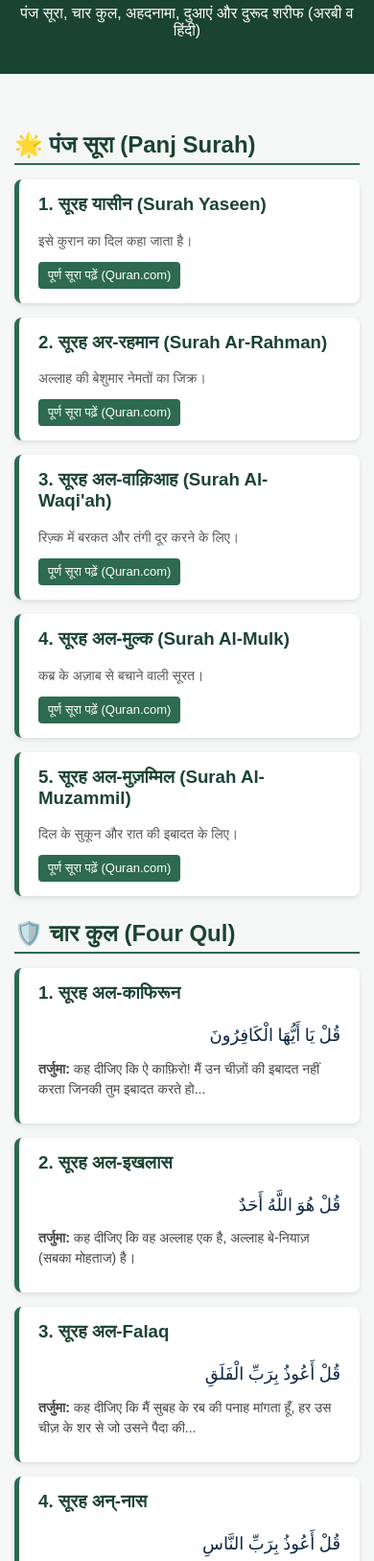
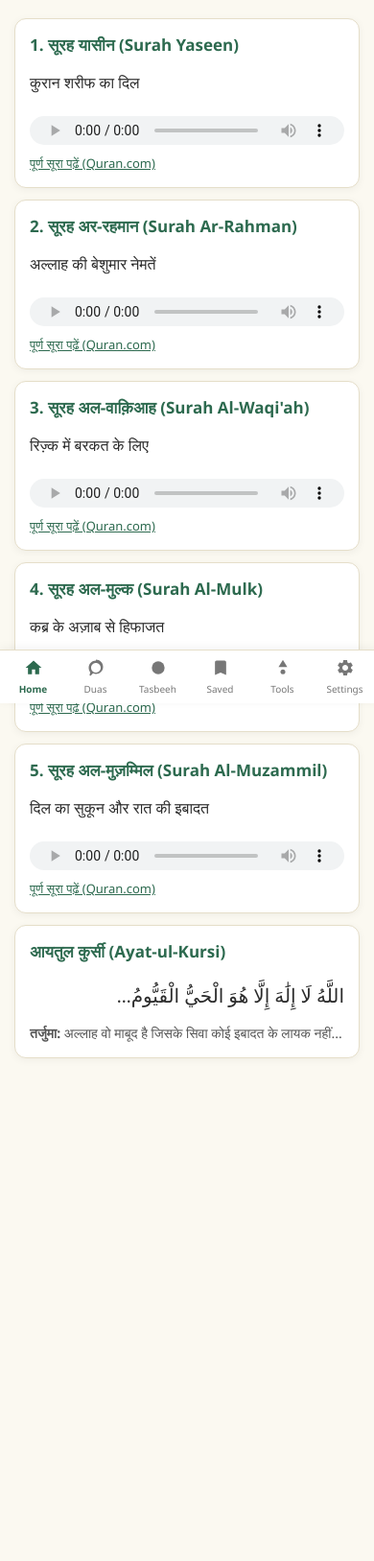
Before and after one commit to iqbalmansuri49891-a11y/Iqbal-App-Panj-Surah, a plain HTML site: page index.html in a window 390 px wide. Shown: the part 111-1738 px from the top of the page at 96% size. After the commit the page ends 1304 px from the top, so only its background shows below. Drawn offline with Linux system fonts and the light colour scheme.

Commit message:
Enhance index.html with styling and dark mode
Updated title and improved styling for better readability. Added dark mode support and enhanced layout for cards and navigation.

```diff
--- a/index.html
+++ b/index.html
@@ -3,206 +3,362 @@
 <head>
     <meta charset="UTF-8">
     <meta name="viewport" content="width=device-width, initial-scale=1.0">
-    <title>Iqbal App Panj Surah & Duas</title>
+    <title>Iqbal App - Panj Surah & Duas</title>
     <style>
+        :root {
+            --bg-color: #fbf9f1;
+            --card-bg: #ffffff;
+            --text-color: #2b2b2b;
+            --primary-color: #1b4332;
+            --accent-color: #2d6a4f;
+            --nav-bg: #ffffff;
+            --border-color: #e5dec9;
+        }
+        body.dark-mode {
+            --bg-color: #121212;
+            --card-bg: #1e1e1e;
+            --text-color: #e0e0e0;
+            --primary-color: #52b788;
+            --accent-color: #40916c;
+            --nav-bg: #181818;
+            --border-color: #333333;
+        }
         body {
-            font-family: Arial, sans-serif;
-            background-color: #f4f7f6;
+            font-family: 'Segoe UI', Tahoma, Geneva, Verdana, sans-serif;
+            background-color: var(--bg-color);
+            color: var(--text-color);
             margin: 0;
-            padding: 0;
-            color: #333;
+            padding-bottom: 75px;
+            transition: background 0.3s, color 0.3s;
         }
         header {
-            background-color: #1b4332;
+            background-color: var(--primary-color);
             color: white;
+            padding: 15px;
+            text-align: center;
+            position: sticky;
+            top: 0;
+            z-index: 100;
+            box-shadow: 0 2px 5px rgba(0,0,0,0.1);
+        }
+        header h1 {
+            margin: 0;
+            font-size: 20px;
+        }
+        .container {
+            max-width: 600px;
+            margin: 15px auto;
+            padding: 0 15px;
+        }
+        .tab-content {
+            display: none;
+        }
+        .tab-content.active {
+            display: block;
+        }
+        .card {
+            background: var(--card-bg);
+            padding: 15px;
+            margin-bottom: 12px;
+            border-radius: 12px;
+            box-shadow: 0 2px 8px rgba(0,0,0,0.05);
+            border: 1px solid var(--border-color);
+        }
+        .card h3 {
+            margin-top: 0;
+            color: var(--accent-color);
+            font-size: 17px;
+        }
+        .arabic {
+            font-size: 20px;
+            text-align: right;
+            direction: rtl;
+            margin: 10px 0;
+            color: var(--text-color);
+            font-family: 'Amiri', serif;
+            line-height: 1.8;
+        }
+        .translation {
+            font-size: 14px;
+            color: #555;
+            margin-top: 5px;
+            line-height: 1.5;
+        }
+        body.dark-mode .translation {
+            color: #bbb;
+        }
+        /* 6-Item Bottom Navigation Bar */
+        .nav-bar {
+            position: fixed;
+            bottom: 0;
+            left: 0;
+            width: 100%;
+            background: var(--nav-bg);
+            display: flex;
+            justify-content: space-around;
+            padding: 8px 2px;
+            border-top: 1px solid var(--border-color);
+            box-shadow: 0 -2px 10px rgba(0,0,0,0.05);
+            z-index: 1000;
+        }
+        .nav-item {
+            text-align: center;
+            color: #777;
+            text-decoration: none;
+            font-size: 10px;
+            cursor: pointer;
+            flex: 1;
+        }
+        .nav-item.active {
+            color: var(--accent-color);
+            font-weight: bold;
+        }
+        .nav-item svg {
+            width: 20px;
+            height: 20px;
+            fill: currentColor;
+            margin-bottom: 2px;
+        }
+        /* Tasbeeh Counter */
+        .tasbeeh-box {
             text-align: center;
             padding: 20px;
         }
-        .container {
-            max-width: 600px;
+        .counter-circle {
+            width: 150px;
+            height: 150px;
+            border-radius: 50%;
+            background: var(--accent-color);
+            color: white;
+            display: flex;
+            flex-direction: column;
+            justify-content: center;
+            align-items: center;
             margin: 20px auto;
-            padding: 15px;
+            cursor: pointer;
+            box-shadow: 0 4px 15px rgba(0,0,0,0.2);
+            user-select: none;
         }
-        .section-title {
-            color: #1b4332;
-            border-bottom: 2px solid #2d6a4f;
-            padding-bottom: 5px;
-            margin-top: 25px;
-            margin-bottom: 15px;
+        .counter-circle h1 {
+            margin: 0;
+            font-size: 40px;
         }
-        .card {
-            background: white;
-            padding: 15px 20px;
-            margin-bottom: 15px;
-            border-radius: 8px;
-            box-shadow: 0 2px 5px rgba(0,0,0,0.1);
-            border-left: 5px solid #2d6a4f;
-        }
-        .card h3 {
-            margin-top: 0;
-            color: #1b4332;
-        }
-        .arabic {
-            font-size: 18px;
-            color: #0b2545;
-            text-align: right;
-            direction: rtl;
-            margin: 10px 0;
-            font-family: 'Amiri', serif, Arial;
-            line-height: 1.6;
-        }
-        .hindi-meaning {
-            font-size: 14px;
-            color: #444;
-            margin-bottom: 10px;
-            line-height: 1.5;
-        }
-        .card p {
-            margin-bottom: 8px;
-            color: #555;
+        .btn-reset {
+            background: #d90429;
+            color: white;
+            border: none;
+            padding: 8px 16px;
+            border-radius: 6px;
+            cursor: pointer;
             font-size: 14px;
         }
-        .btn {
-            display: inline-block;
-            margin-top: 5px;
-            padding: 6px 10px;
-            background-color: #2d6a4f;
-            color: white;
-            text-decoration: none;
-            border-radius: 4px;
-            font-size: 13px;
+        .setting-row {
+            display: flex;
+            justify-content: space-between;
+            align-items: center;
+            padding: 12px 0;
+            border-bottom: 1px solid var(--border-color);
         }
-        .btn:hover {
-            background-color: #1b4332;
+        audio {
+            width: 100%;
+            margin-top: 8px;
+            height: 30px;
         }
     </style>
 </head>
 <body>
 
     <header>
-        <h2>📖 Iqbal App Panj Surah & Duas</h2>
-        <p>पंज सूरा, चार कुल, अहदनामा, दुआएं और दुरूद शरीफ (अरबी व हिंदी)</p>
+        <h1 id="app-title">📖 Iqbal App - Panj Surah</h1>
     </header>
 
     <div class="container">
 
-        <h2 class="section-title">🌟 पंज सूरा (Panj Surah)</h2>
+        <!-- PAGE 1: HOME -->
+        <div id="home-tab" class="tab-content active">
+            <h2>🌟 The Noble Five & Surahs</h2>
 
             <div class="card">
                 <h3>1. सूरह यासीन (Surah Yaseen)</h3>
-            <p>इसे कुरान का दिल कहा जाता है।</p>
-            <a href="https://quran.com/36" target="_blank" class="btn">पूर्ण सूरा पढ़ें (Quran.com)</a>
+                <p>कुरान शरीफ का दिल</p>
+                <audio controls><source src="https://server8.mp3quran.net/afs/036.mp3" type="audio/mpeg"></audio>
+                <a href="https://quran.com/36" target="_blank" style="color:var(--accent-color); font-size:13px; display:inline-block; margin-top:5px;">पूर्ण सूरा पढ़ें (Quran.com)</a>
             </div>
 
             <div class="card">
                 <h3>2. सूरह अर-रहमान (Surah Ar-Rahman)</h3>
-            <p>अल्लाह की बेशुमार नेमतों का जिक्र।</p>
-            <a href="https://quran.com/55" target="_blank" class="btn">पूर्ण सूरा पढ़ें (Quran.com)</a>
+                <p>अल्लाह की बेशुमार नेमतें</p>
+                <audio controls><source src="https://server8.mp3quran.net/afs/055.mp3" type="audio/mpeg"></audio>
+                <a href="https://quran.com/55" target="_blank" style="color:var(--accent-color); font-size:13px; display:inline-block; margin-top:5px;">पूर्ण सूरा पढ़ें (Quran.com)</a>
             </div>
 
             <div class="card">
                 <h3>3. सूरह अल-वाक़िआह (Surah Al-Waqi'ah)</h3>
-            <p>रिज़्क में बरकत और तंगी दूर करने के लिए।</p>
-            <a href="https://quran.com/56" target="_blank" class="btn">पूर्ण सूरा पढ़ें (Quran.com)</a>
+                <p>रिज़्क में बरकत के लिए</p>
+                <audio controls><source src="https://server8.mp3quran.net/afs/056.mp3" type="audio/mpeg"></audio>
+                <a href="https://quran.com/56" target="_blank" style="color:var(--accent-color); font-size:13px; display:inline-block; margin-top:5px;">पूर्ण सूरा पढ़ें (Quran.com)</a>
             </div>
 
             <div class="card">
                 <h3>4. सूरह अल-मुल्क (Surah Al-Mulk)</h3>
-            <p>कब्र के अज़ाब से बचाने वाली सूरत।</p>
-            <a href="https://quran.com/67" target="_blank" class="btn">पूर्ण सूरा पढ़ें (Quran.com)</a>
+                <p>कब्र के अज़ाब से हिफाजत</p>
+                <audio controls><source src="https://server8.mp3quran.net/afs/067.mp3" type="audio/mpeg"></audio>
+                <a href="https://quran.com/67" target="_blank" style="color:var(--accent-color); font-size:13px; display:inline-block; margin-top:5px;">पूर्ण सूरा पढ़ें (Quran.com)</a>
             </div>
 
             <div class="card">
                 <h3>5. सूरह अल-मुज़म्मिल (Surah Al-Muzammil)</h3>
-            <p>दिल के सुकून और रात की इबादत के लिए।</p>
-            <a href="https://quran.com/73" target="_blank" class="btn">पूर्ण सूरा पढ़ें (Quran.com)</a>
-        </div>
-
-
-        <h2 class="section-title">🛡️ चार कुल (Four Qul)</h2>
-
-        <div class="card">
-            <h3>1. सूरह अल-काफिरून</h3>
-            <div class="arabic">قُلْ يَا أَيُّهَا الْكَافِرُونَ</div>
-            <div class="hindi-meaning"><b>तर्जुमा:</b> कह दीजिए कि ऐ काफ़िरो! मैं उन चीज़ों की इबादत नहीं करता जिनकी तुम इबादत करते हो...</div>
+                <p>दिल का सुकून और रात की इबादत</p>
+                <audio controls><source src="https://server8.mp3quran.net/afs/073.mp3" type="audio/mpeg"></audio>
+                <a href="https://quran.com/73" target="_blank" style="color:var(--accent-color); font-size:13px; display:inline-block; margin-top:5px;">पूर्ण सूरा पढ़ें (Quran.com)</a>
             </div>
 
             <div class="card">
-            <h3>2. सूरह अल-इखलास</h3>
-            <div class="arabic">قُلْ هُوَ اللَّهُ أَحَدٌ</div>
-            <div class="hindi-meaning"><b>तर्जुमा:</b> कह दीजिए कि वह अल्लाह एक है, अल्लाह बे-नियाज़ (सबका मोहताज) है।</div>
+                <h3>आयतुल कुर्सी (Ayat-ul-Kursi)</h3>
+                <div class="arabic">اللَّهُ لَا إِلَٰهَ إِلَّا هُوَ الْحَيُّ الْقَيُّومُ...</div>
+                <div class="translation"><b>तर्जुमा:</b> अल्लाह वो माबूद है जिसके सिवा कोई इबादत के लायक नहीं...</div>
+            </div>
+        </div>
+
+        <!-- PAGE 2: DUAS -->
+        <div id="duas-tab" class="tab-content">
+            <h2>🤲 Essential Duas & Quls</h2>
+
+            <div class="card">
+                <h3>चार कुल (Four Qul)</h3>
+                <div class="arabic">قُلْ هُوَ اللَّهُ أَحَدٌ...</div>
+                <div class="translation"><b>तर्जुमा:</b> कह दीजिए कि वह अल्लाह एक है...</div>
             </div>
 
             <div class="card">
-            <h3>3. सूरह अल-Falaq</h3>
-            <div class="arabic">قُلْ أَعُوذُ بِرَبِّ الْفَلَقِ</div>
-            <div class="hindi-meaning"><b>तर्जुमा:</b> कह दीजिए कि मैं सुबह के रब की पनाह मांगता हूँ, हर उस चीज़ के शर से जो उसने पैदा की...</div>
-        </div>
-
-        <div class="card">
-            <h3>4. सूरह अन्-नास</h3>
-            <div class="arabic">قُلْ أَعُوذُ بِرَبِّ النَّاسِ</div>
-            <div class="hindi-meaning"><b>तर्जुमा:</b> कह दीजिए कि मैं लोगों के रब की पनाह मांगता हूँ, जो तमाम लोगों का बादशाह है...</div>
-        </div>
-
-
-        <h2 class="section-title">🌹 अहदनामा, दुआएं और दुरूद शरीफ</h2>
-
-        <div class="card">
                 <h3>अहदनामा (Ahd-nama)</h3>
-            <div class="arabic">اللّهُمَّ فَاطِرَ السَّمَاوَاتِ وَالْأَرْضِ عَالِمَ الْغَيْبِ وَالشَّهَادَةِ...</div>
-            <div class="hindi-meaning"><b>तर्जुमा:</b> ऐ अल्लाह! आसमानों और ज़मीन को पैदा करने वाले, छुपी और खुली हर चीज़ को जानने वाले! मैं तुझसे इस दुनिया की जिंदगी में अहद करता हूँ कि तेरे सिवा कोई माबूद नहीं...</div>
-        </div>
-
-        <div class="card">
-            <h3>दुआ-ए-आशूरा (Dua-e-Ashura)</h3>
-            <div class="arabic">سُبْحَانَ اللَّهِ مِلْءَ الْمِيزَانِ وَمُنْتَهَى الْعِلْمِ...</div>
-            <div class="hindi-meaning"><b>तर्जुमा:</b> पाक है अल्लाह तराजू के वजन के बराबर, इlm की इंतहा के बराबर और अर्श के कवाइम के बराबर...</div>
-        </div>
-
-        <div class="card">
-            <h3>दुरूद शरीफ (Darood Sharif - Darood-e-Ibrahimi)</h3>
-            <div class="arabic">اللَّهُمَّ صَلِّ عَلَى مُحَمَّدٍ وَعَلَى آلِ مُحَمَّدٍ...</div>
-            <div class="hindi-meaning"><b>तर्जुमा:</b> ऐ अल्लाह! रहमत नाजिल फरमा हजरत मुहम्मद ﷺ पर और उनकी औलाद पर, जिस तरह तूने रहमत भेजी इब्राहिम (अ.स.) पर...</div>
+                <div class="arabic">اللّهُمَّ فَاطِرَ السَّمَاوَاتِ وَالْأَرْضِ...</div>
+                <div class="translation"><b>तर्जुमा:</b> ऐ अल्लाह! आसमानों और ज़मीन को पैदा करने वाले...</div>
             </div>
 
             <div class="card">
                 <h3>दुआ-ए-सफर (Travel Dua)</h3>
-            <div class="arabic">سُبْحَانَ الَّذِي سَخَّرَ لَنَا هَذَا وَمَا كُنَّا لَهُ مُقْرِنِينَ وَإِنَّا إِلَى رَبِّنَا لَمُنْقَلِبُونَ</div>
-            <div class="hindi-meaning"><b>तर्जुमा:</b> पाक है वह ذات जिसने इसे हमारे काबू में कर दिया, और हम में इतनी ताकत नहीं थी कि इसे काबू कर सकते, और बेशक हमें अपने रब की तरफ लौटकर जाना है।</div>
+                <div class="arabic">سُبْحَانَ الَّذِي سَخَّرَ لَنَا هَذَا...</div>
+                <div class="translation"><b>तर्जुमा:</b> पाक है वह जात जिसने इसे हमारे काबू में कर दिया...</div>
             </div>
 
             <div class="card">
-            <h3>सोने की दुआ (Sleeping Dua)</h3>
-            <div class="arabic">بِاسْمِكَ اللَّهُمَّ أَمُوتُ وَأَحْيَا</div>
-            <div class="hindi-meaning"><b>तर्जुमा:</b> ऐ अल्लाह! मैं तेरा नाम लेकर मरता हूँ (सोता हूँ) और जीता हूँ (उठता हूँ)।</div>
+                <h3>सोने और जागने की दुआ</h3>
+                <p><b>सोते वक्त:</b> بِاسْمِكَ اللَّهُمَّ أَمُوتُ وَأَحْيَا</p>
+                <p><b>जागने पर:</b> الْحَمْدُ لِلَّهِ الَّذِي أَحْيَانَا بَعْدَ مَا أَمَاتَنَا</p>
+            </div>
         </div>
 
+        <!-- PAGE 3: TASBEEH -->
+        <div id="tasbeeh-tab" class="tab-content">
+            <div class="tasbeeh-box">
+                <h2>📿 Digital Tasbeeh</h2>
+                <p>SubhanAllah / Durood</p>
+                <div class="counter-circle" onclick="incrementCount()">
+                    <h1 id="count-display">0</h1>
+                    <span style="font-size: 11px;">Tap to Count</span>
+                </div>
+                <button class="btn-reset" onclick="resetCount()">Reset Counter</button>
+            </div>
+        </div>
+
+        <!-- PAGE 4: BOOKMARKS -->
+        <div id="bookmarks-tab" class="tab-content">
+            <h2>🔖 Bookmarks & Notes</h2>
+            <p style="text-align: center; color: #777; margin-top: 40px;">No saved bookmarks yet. You can bookmark ayahs easily.</p>
+        </div>
+
+        <!-- PAGE 5: EXTRAS (99 Names & Zakat) -->
+        <div id="extras-tab" class="tab-content">
+            <h2>✨ Islamic Tools & Info</h2>
             <div class="card">
-            <h3>जागने की दुआ (Wakeup Dua)</h3>
-            <div class="arabic">الْحَمْدُ لِلَّهِ الَّذِي أَحْيَانَا بَعْدَ مَا أَمَاتَنَا وَإِلَيْهِ النُّشُورُ</div>
-            <div class="hindi-meaning"><b>तर्जुमा:</b> तमाम तारीफें उस अल्लाह के लिए हैं जिसने हमें मौत (नींद) देने के बाद जिंदगी बख्शी और उसी की तरफ उठकर जाना है।</div>
+                <h3>99 Names of Allah (Asma-ul-Husna)</h3>
+                <p class="translation">अल्लाह के 99 प्यारे नाम और उनके मायने जल्द ही यहाँ अपडेट होंगे।</p>
+            </div>
+            <div class="card">
+                <h3>Zakat Calculator</h3>
+                <p class="translation">अपनी संपत्ति और बचत पर ज़कात की सही गणना करने का आसान साधन।</p>
+            </div>
+        </div>
+
+        <!-- PAGE 6: SETTINGS -->
+        <div id="settings-tab" class="tab-content">
+            <h2>⚙️ App Settings</h2>
+            <div class="setting-row">
+                <span>Dark Mode</span>
+                <input type="checkbox" id="dark-mode-toggle" onchange="toggleDarkMode()">
+            </div>
+            <div class="setting-row">
+                <span>Language (भाषा)</span>
+                <select id="lang-select" onchange="changeLanguage()" style="padding: 5px; border-radius: 5px;">
+                    <option value="hi">Hindi (हिंदी)</option>
+                    <option value="en">English</option>
+                </select>
+            </div>
         </div>
 
     </div>
 
-    <!-- Firebase SDK Setup -->
-    <script type="module">
-        import { initializeApp } from "https://www.gstatic.com/firebasejs/10.8.0/firebase-app.js";
-        import { getAnalytics } from "https://www.gstatic.com/firebasejs/10.8.0/firebase-analytics.js";
+    <!-- 6-ITEM BOTTOM NAVIGATION BAR -->
+    <nav class="nav-bar">
+        <a class="nav-item active" onclick="switchTab('home', this)">
+            <svg viewBox="0 0 24 24"><path d="M10 20v-6h4v6h5v-8h3L12 3 2 12h3v8z"/></svg>
+            <div>Home</div>
+        </a>
+        <a class="nav-item" onclick="switchTab('duas', this)">
+            <svg viewBox="0 0 24 24"><path d="M12 3c-4.97 0-9 4.03-9 9 0 2.12.74 4.07 1.97 5.61L4.35 20.15c-.39.39-.39 1.02 0 1.41.39.39 1.02.39 1.41 0l2.67-2.67C9.9 19.53 10.92 19.8 12 19.8c4.97 0 9-4.03 9-9s-4.03-9-9-9zm0 15c-3.31 0-6-2.69-6-6s2.69-6 6-6 6 2.69 6 6-2.69 6-6 6z"/></svg>
+            <div>Duas</div>
+        </a>
+        <a class="nav-item" onclick="switchTab('tasbeeh', this)">
+            <svg viewBox="0 0 24 24"><circle cx="12" cy="12" r="8"/></svg>
+            <div>Tasbeeh</div>
+        </a>
+        <a class="nav-item" onclick="switchTab('bookmarks', this)">
+            <svg viewBox="0 0 24 24"><path d="M17 3H7c-1.1 0-2 .9-2 2v16l7-3 7 3V5c0-1.1-.9-2-2-2z"/></svg>
+            <div>Saved</div>
+        </a>
+        <a class="nav-item" onclick="switchTab('extras', this)">
+            <svg viewBox="0 0 24 24"><path d="M12 2l-5.5 9h11z"/><circle cx="12" cy="17" r="3"/></svg>
+            <div>Tools</div>
+        </a>
+        <a class="nav-item" onclick="switchTab('settings', this)">
+            <svg viewBox="0 0 24 24"><path d="M19.14 12.94c.04-.3.06-.61.06-.94 0-.32-.02-.64-.07-.94l2.03-1.58c.18-.14.23-.41.12-.61l-1.92-3.32c-.12-.22-.37-.29-.59-.22l-2.39.96c-.5-.38-1.03-.7-1.62-.94l-.36-2.54c-.04-.24-.24-.41-.48-.41h-3.84c-.24 0-.43.17-.47.41l-.36 2.54c-.59.24-1.13.57-1.62.94l-2.39-.96c-.22-.08-.47 0-.59.22L2.74 8.87c-.12.21-.08.47.12.61l2.03 1.58c-.05.3-.09.63-.09.94s.02.64.07.94l-2.03 1.58c-.18.14-.23.41-.12.61l1.92 3.32c.12.22.37.29.59.22l2.39-.96c.5.38 1.03.7 1.62.94l.36 2.54c.05.24.24.41.48.41h3.84c.24 0 .44-.17.47-.41l.36-2.54c.59-.24 1.13-.56 1.62-.94l2.39.96c.22.08.47 0 .59-.22l1.92-3.32c.12-.22.07-.47-.12-.61l-2.01-1.58zM12 15.6c-1.98 0-3.6-1.62-3.6-3.6s1.62-3.6 3.6-3.6 3.6 1.62 3.6 3.6-1.62 3.6-3.6 3.6z"/></svg>
+            <div>Settings</div>
+        </a>
+    </nav>
 
-        const firebaseConfig = {
-          apiKey: "AIzaSyBz4mTwL2AeEIwRXa4gIjPm3euzSNN7-YI",
-          authDomain: "iqbal-app-panj-surah-b039c.firebaseapp.com",
-          projectId: "iqbal-app-panj-surah-b039c",
-          storageBucket: "iqbal-app-panj-surah-b039c.firebasestorage.app",
-          messagingSenderId: "172530800219",
-          appId: "1:172530800219:web:173cf1467e06967ca0117e",
-          measurementId: "G-550QCCVZT8"
-        };
+    <script>
+        function switchTab(tabName, element) {
+            document.querySelectorAll('.tab-content').forEach(tab => tab.classList.remove('active'));
+            document.querySelectorAll('.nav-item').forEach(nav => nav.classList.remove('active'));
 
-        const app = initializeApp(firebaseConfig);
-        const analytics = getAnalytics(app);
+            document.getElementById(tabName + '-tab').classList.add('active');
+            element.classList.add('active');
+        }
+
+        let count = 0;
+        function incrementCount() {
+            count++;
+            document.getElementById('count-display').innerText = count;
+        }
+        function resetCount() {
+            count = 0;
+            document.getElementById('count-display').innerText = count;
+        }
+
+        function toggleDarkMode() {
+            document.body.classList.toggle('dark-mode');
+        }
+
+        function changeLanguage() {
+            let lang = document.getElementById('lang-select').value;
+            let title = document.getElementById('app-title');
+            if(lang === 'en') {
+                title.innerText = "📖 Iqbal App - Panj Surah";
+            } else {
+                title.innerText = "📖 इक़बाल ऐप - पंज सूरा";
+            }
+        }
     </script>
 </body>
 </html>
```
Lines whose indentation alone changed are shown as unchanged.
